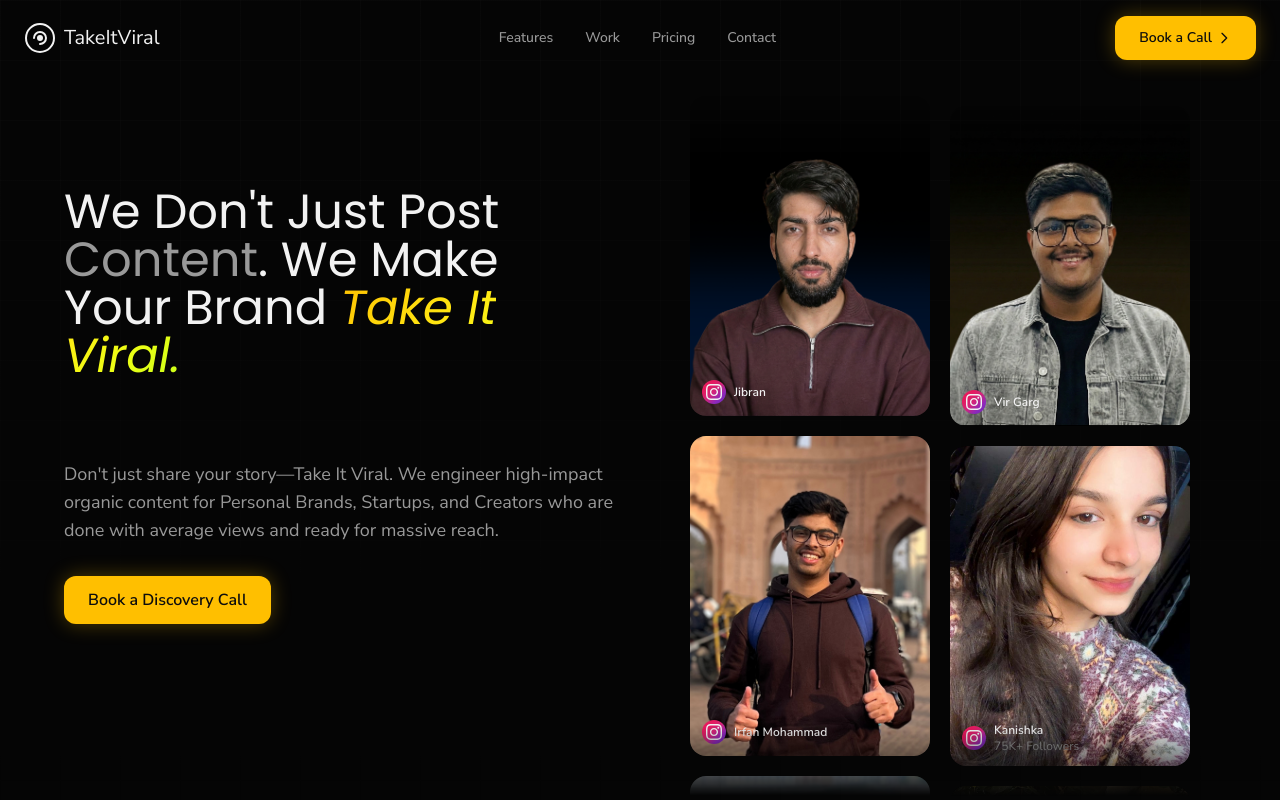
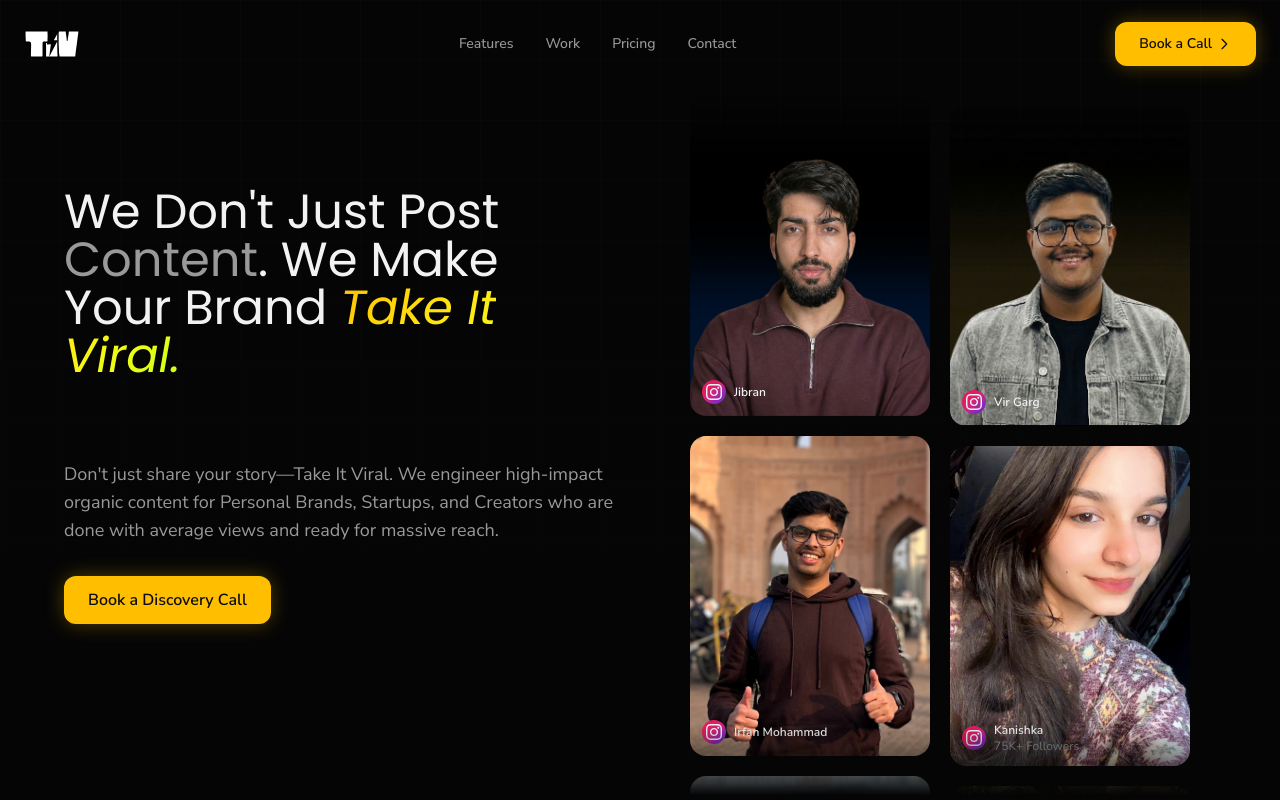
Before and after one commit to vaibhav-webworld/takeitviral, a React (Vite) app: page / in a window 1280 px wide. Shown: the top 800 px of the page. Built offline with nearby package versions, Linux system fonts and the light colour scheme; the HTML template or start-up script is replaced by a standard one.

Commit message:
TIV logo update

```diff
--- a/src/components/navbar/Navbar.tsx
+++ b/src/components/navbar/Navbar.tsx
@@ -3,6 +3,7 @@
 import { useState, useEffect } from "react";
 import { motion } from "framer-motion";
 import { CTAButton } from "@/components/ui/cta-button";
+import MLogo from "@/assets/brands/TIV-logo.svg";
 
 const navLinks = [
   { label: "Features", href: "#features" },
@@ -41,28 +42,12 @@ export function Navbar() {
           className="flex items-center gap-2 text-foreground text-xl"
           layout
         >
-          <svg
-            className="w-8 h-8"
-            viewBox="0 0 32 32"
-            fill="none"
-            xmlns="http://www.w3.org/2000/svg"
-          >
-            <circle
-              cx="16"
-              cy="16"
-              r="14"
-              stroke="currentColor"
-              strokeWidth="2"
-            />
-            <path
-              d="M10 16C10 12.6863 12.6863 10 16 10C19.3137 10 22 12.6863 22 16C22 19.3137 19.3137 22 16 22"
-              stroke="currentColor"
-              strokeWidth="2"
-              strokeLinecap="round"
-            />
-            <circle cx="16" cy="16" r="3" fill="currentColor" />
-          </svg>
-          <span>TakeItViral</span>
+          <img
+            src={MLogo}
+            alt="TakeItViral"
+            className="w-12 h-12 md:w-14 md:h-14 object-contain"
+          />
+          {/* <span>TakeItViral</span> */}
         </motion.a>
 
         {/* Nav Links */}
```
Also changed, not shown: src/assets/brands/TIV-logo.svg (added), src/assets/brands/m.svg (added).
